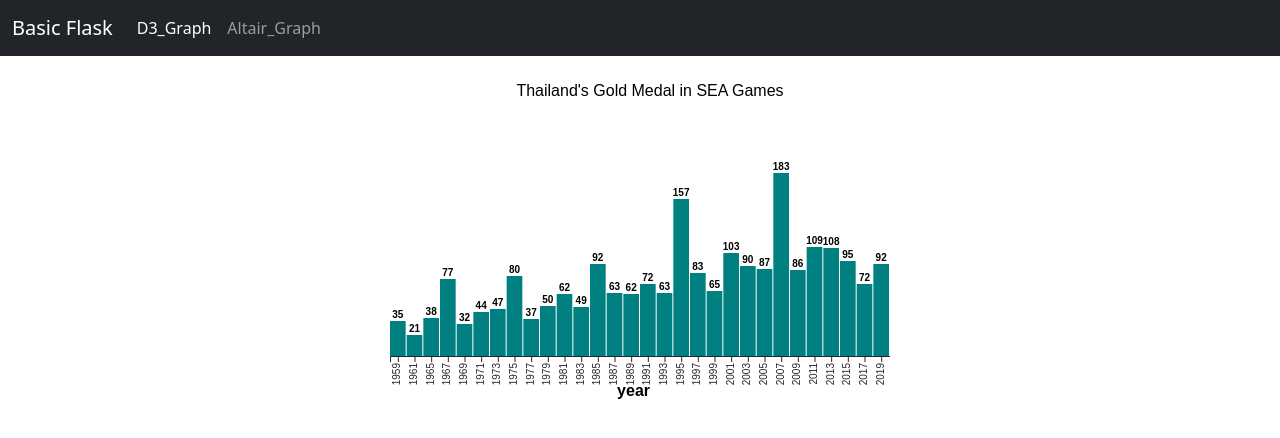
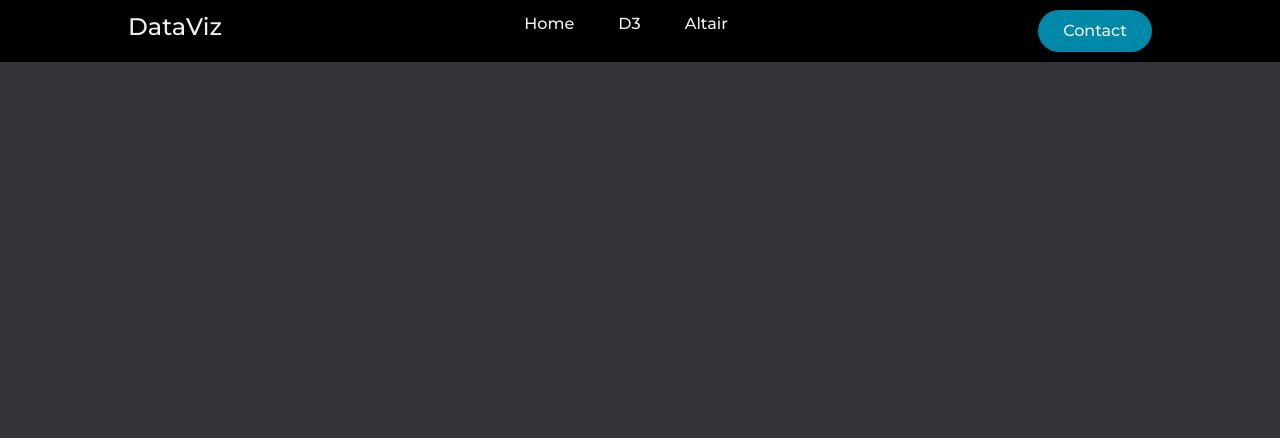
Before and after one commit to mewprakarn/Data_viz_Flask, a Flask app: page / in a window 1280 px wide. Shown: the top 438 px of the page. Run offline with Flask 2, Linux system fonts and the light colour scheme; some libraries are stand-ins or nearby versions.

Commit message:
1.Add CSS file 2.Change Layout

```diff
--- a/app.py
+++ b/app.py
@@ -14,8 +14,12 @@ app.config['SECRET_KEY'] = 'mykey'
 #*Render Template
 @app.route('/')
 def home():
+    return render_template("home.html")
+
+@app.route('/d3')
+def d3():
     data = [ 35, 21, 38, 77, 32, 44, 47, 80, 37, 50, 62, 49, 92, 63, 62, 72, 63, 157, 83, 65, 103, 90, 87, 183, 86, 109, 108, 95, 72, 92]
-    return render_template("home.html",mydata=data)
+    return render_template("d3.html",mydata=data)
 
 @app.route("/altair")
 def altair():
--- /dev/null
+++ b/static/styles.css
@@ -0,0 +1,83 @@
+@import url('https://fonts.googleapis.com/css2?family=Montserrat:wght@500&display=swap');
+
+*{
+    box-sizing: border-box;
+    margin: 0;
+    padding: 0;
+    background-color: #33343a;
+}
+
+h3 {
+    font-family: 'Montserrat', sans-serif;
+    font-weight: 500;
+    font-size: 24px;
+    color: #edf0f1;
+    text-decoration: none;
+    background-color: #000000;
+}
+
+li, a, button {
+    font-family: 'Montserrat', sans-serif;
+    font-weight: 500;
+    font-size: 16px;
+    color: #edf0f1;
+    background-color: #000000;
+    text-decoration: none;
+}
+
+header {
+    display: flex;
+    justify-content: space-between;
+    align-items: center;
+    padding: 10px 10%;
+    background-color: #000000;
+}
+
+.logo {
+    cursor: pointer;
+}
+
+nav {
+
+    order: 2;
+}
+
+.nav__links {
+    background-color: #000000;
+    list-style: none;
+
+}
+
+.nav__links li {
+    display: inline-block;
+    padding: 0px 20px;
+}
+.nav__links li:nth-child(1) {
+    padding: 0 20px 0 0;
+}
+
+.nav__links li a {
+    transition: all 0.3s ease 0s;
+}
+
+.nav__links li a:hover {
+    color: #0088a9;
+}
+
+.cta {
+    order: 3
+}
+
+button {
+    margin-left: 20px;
+    padding: 9px 25px;
+    background-color: rgba(0, 136, 169, 1);
+    border: none;
+    border-radius: 50px;
+    cursor: pointer;
+    transition: all 0.3s ease 0s;
+}
+
+button:hover {
+    background-color: rgba(0, 136, 169, 0.8);
+}
--- a/templates/home.html
+++ b/templates/home.html
@@ -1,84 +1 @@
 {% extends "layout.html" %}
-
-{% block content %}
-<div class="container">
-    <div class="charts text-center">
-        <svg id="Viz_area" height=350 width=500></svg>
-    </div>
-</div>
-
-
-<script src="https://d3js.org/d3.v4.js"></script>
-<script>
-
-    // SVG Set-up
-    var w = 500;
-    var h = 350;
-    var barPadding = 1;
-    var svg = d3.select("svg")
-                .append("svg")
-                .attr("width",w)
-                .attr("height",h);
-
-    // Bar Chart
-    var data = {{mydata}};
-
-    svg.selectAll("rect")
-    .data(data)
-    .enter()
-    .append("rect")
-    .attr("x", function(d,i) {
-            return i*(w/data.length);
-    })
-    .attr("y",function(d) {return 300-d;})
-    .attr("width",(w/data.length) - barPadding)
-    .attr("height",function(d) {return d;})
-    .attr("fill","teal");
-
-    svg.selectAll("text")
-    .data(data)
-    .enter()
-    .append("text")
-    .text(function(d) {return d;})
-    .attr("x", function(d,i) {return i*(w/data.length) + (w/data.length-barPadding)/2;})
-    .attr("y", function(d) {return h-(d)-53;})
-    .attr("font-family","sans-serif")
-    .attr("font-size","10px")
-    .attr("font-weight","bold")
-    .attr("text-anchor","middle");
-
-    // X-Axis
-    var year = [1959,1961,1965,1967,1969,1971,1973,1975,1977,1979,1981,1983,1985,1987,1989,1991,1993,1995,1997,1999,2001,2003,2005,2007,2009,2011,2013,2015,2017,2019];
-    var padding = 10;
-
-    var xScale = d3.scaleBand()
-        .domain(year)
-        .range([0, w]);
-
-    svg.append('g')
-    .attr('transform', "translate(0," + (h-50) +")")
-    .call(d3.axisBottom(xScale))
-    .selectAll("text")
-    .style("text-anchor", "end")
-    .attr("dx", "-0.7em")
-    .attr("dy", "-0.7em")
-    .attr("transform", "rotate(-90)");
-
-    svg.append("text")
-        .attr("class", "x label")
-        .attr("text-anchor", "end")
-        .attr("font-family","sans-serif")
-        .attr("font-size","16px")
-        .attr("font-weight","bold")
-        .attr("x", w/2+ padding)
-        .attr("y", h - 10)
-        .text("year");
-    // Set Title Name
-    svg.append('text')
-        .attr('x', w / 2 + padding)
-        .attr('y', 40)
-        .attr('text-anchor', 'middle')
-        .attr("font-family","sans-serif")
-        .text("Thailand's Gold Medal in SEA Games")
-</script>
-{% endblock %}
--- a/templates/layout.html
+++ b/templates/layout.html
@@ -4,27 +4,27 @@
     <meta charset="UTF-8">
     <!-- <meta http-equiv="X-UA-Compatible" content="IE=edge"> -->
     <meta name="viewport" content="width=device-width, initial-scale=1.0">
-    <title>Document</title>
+    <title>DataViz</title>
     <link href="https://cdn.jsdelivr.net/npm/bootstrap@5.1.0/dist/css/bootstrap.min.css" rel="stylesheet" integrity="sha384-KyZXEAg3QhqLMpG8r+8fhAXLRk2vvoC2f3B09zVXn8CA5QIVfZOJ3BCsw2P0p/We" crossorigin="anonymous">
     <script src="https://cdn.jsdelivr.net/npm/@popperjs/core@2.9.3/dist/umd/popper.min.js" integrity="sha384-eMNCOe7tC1doHpGoWe/6oMVemdAVTMs2xqW4mwXrXsW0L84Iytr2wi5v2QjrP/xp" crossorigin="anonymous"></script>
     <script src="https://cdn.jsdelivr.net/npm/bootstrap@5.1.0/dist/js/bootstrap.min.js" integrity="sha384-cn7l7gDp0eyniUwwAZgrzD06kc/tftFf19TOAs2zVinnD/C7E91j9yyk5//jjpt/" crossorigin="anonymous"></script>
-
+    <link rel="stylesheet" href="{{ url_for('static', filename='styles.css') }}">
 </head>
 <body>
-    <nav class="navbar navbar-expand-lg navbar-dark bg-dark">
-        <div class="container-fluid">
-          <a class="navbar-brand" href="#">Basic Flask</a>
-          <button class="navbar-toggler" type="button" data-bs-toggle="collapse" data-bs-target="#navbarNavAltMarkup" aria-controls="navbarNavAltMarkup" aria-expanded="false" aria-label="Toggle navigation">
-            <span class="navbar-toggler-icon"></span>
-          </button>
-          <div class="collapse navbar-collapse" id="navbarNavAltMarkup">
-            <div class="navbar-nav">
-              <a class="nav-link active" aria-current="page" href="{{url_for('home')}}">D3_Graph</a>
-              <a class="nav-link" href="{{url_for('altair')}}">Altair_Graph</a>
-            </div>
-          </div>
-        </div>
+  <header>
+    <h3 class="logo">DataViz</h3>
+    <nav class="nav__links">
+
+        <ul class='nav__links'>
+            <li><a href="{{url_for('home')}}">Home</a></li>
+            <li><a href="{{url_for('d3')}}">D3</a></li>
+            <li><a href="{{url_for('altair')}}">Altair</a></li>
+        </ul>
+
     </nav>
+    <a class="cta" href="#"><button>Contact</button></a>
+</header>
+
     <main>
         {% block content %}
         {% endblock %}
```
Also changed, not shown: templates/d3.html (added, +84 -0 lines).
